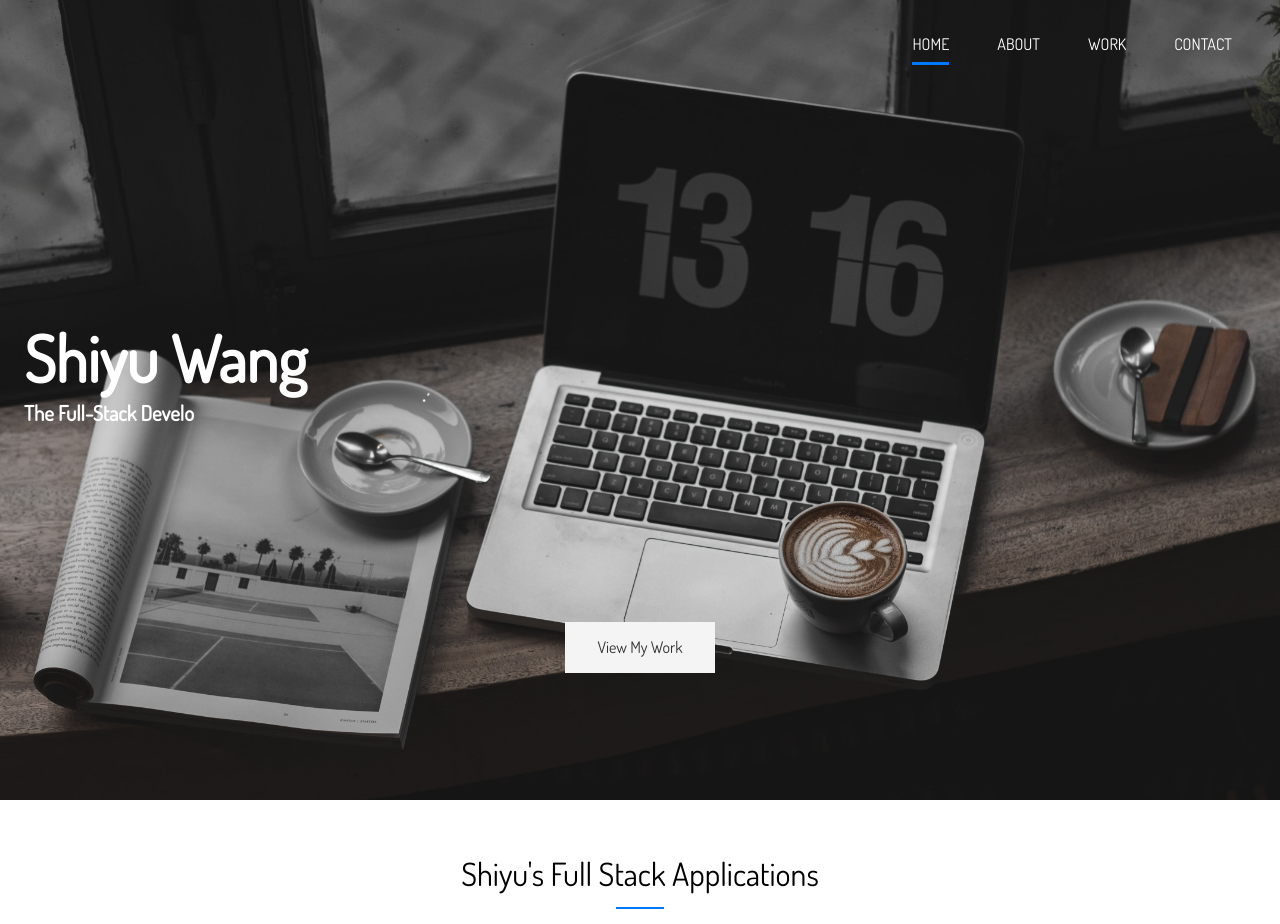
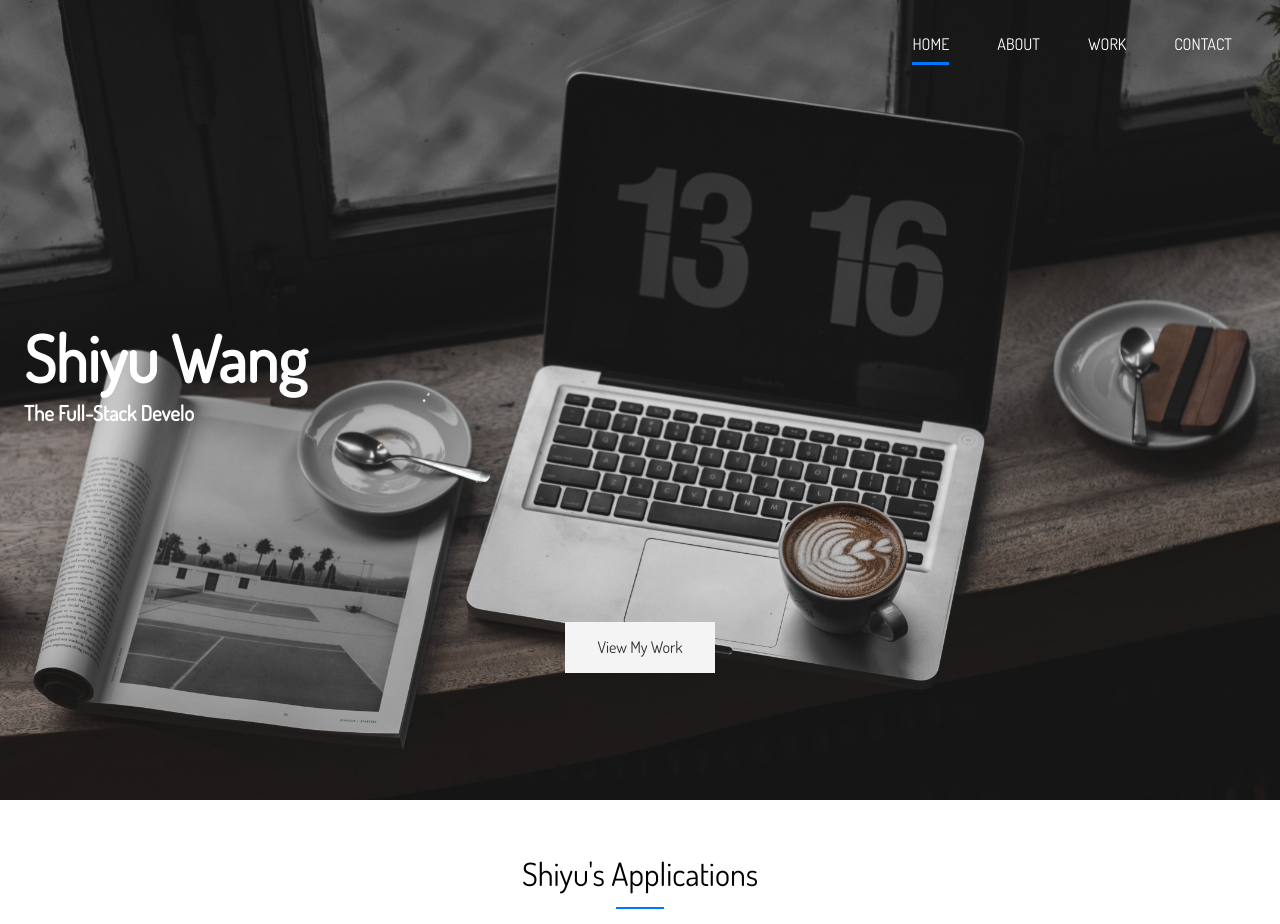
Before and after one commit to shiyu3169/shiyu-w, a React (Create React App) app: page / in a window 1280 px wide. Shown: the top 924 px of the page. Built offline with nearby package versions, Linux system fonts and the light colour scheme; grey boxes are pictures that could not be loaded.

Commit message:
update application 5

```diff
--- a/src/component/home/work/Applications.js
+++ b/src/component/home/work/Applications.js
@@ -31,8 +31,8 @@ const Applications = () => {
     },
     {
       src: item5,
-      link: 'https://athleteapp.herokuapp.com/',
-      code: 'https://github.com/shiyu3169/Athletes_Project'
+      link: 'https://github-find.netlify.com/',
+      code: 'https://github.com/shiyu3169/github_finder'
     },
     {
       src: item3,
@@ -41,7 +41,7 @@ const Applications = () => {
     }
   ]);
 
-  return <Items items={items} title="Shiyu's Full Stack Applications" />;
+  return <Items items={items} title="Shiyu's Applications" />;
 };
 
 export default Applications;
```
Also changed, not shown: src/img/applications/item5.png.
